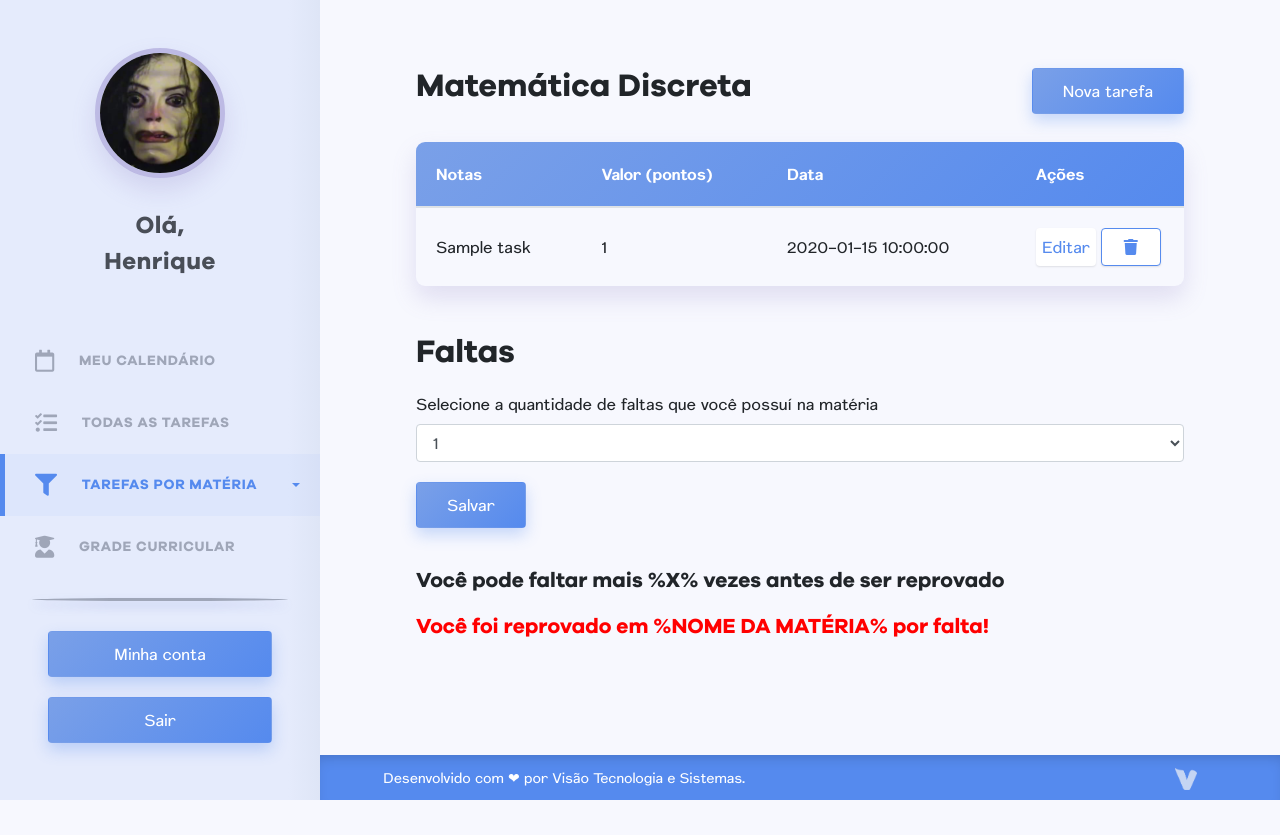
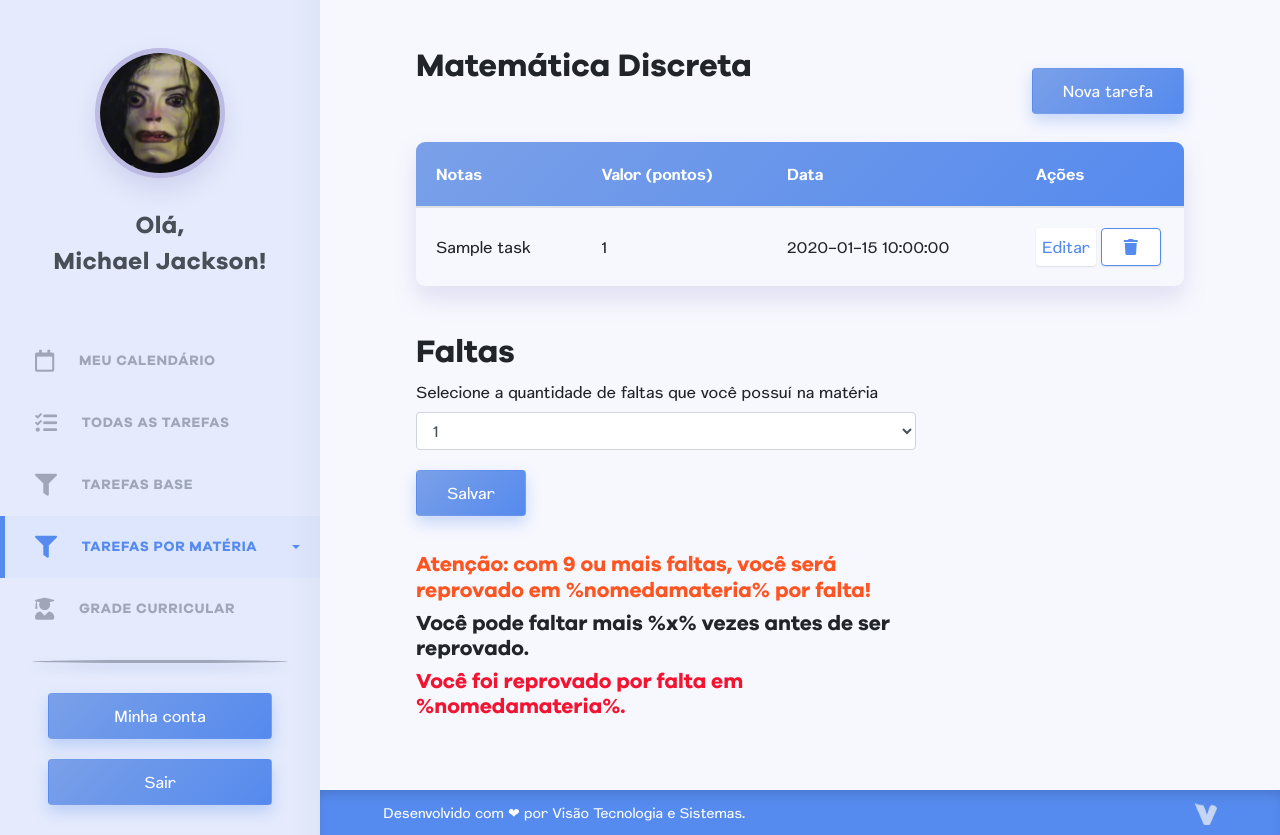
Before and after one commit to visaojr/projeto-trainee, a PHP site: page /tarefas-por-materia.php in a window 1280 px wide. Before the commit the page ends 800 px from the top, so only its background shows below. Run offline with PHP 8.4, Linux system fonts and the light colour scheme; tables that the repository leaves empty hold one stand-in row (values such as "Sample post"); some libraries are stand-ins or nearby versions.

Commit message:
Comentários sobre o codigo e modificações de layout

```diff
--- a/assets/css/style.css
+++ b/assets/css/style.css
@@ -46,7 +46,7 @@ body {
 h1, h2, h3, h4, h5, h6 {
   font-family: "Galano Grotesque", helvetica, arial, sans-serif;
   font-weight: bold;
-  margin: 20px 0;
+
 }
 
 
@@ -121,6 +121,7 @@ filter: progid:DXImageTransform.Microsoft.gradient( startColorstr='#e5ebfc', end
 #page-content-wrapper {
   min-width: 100vw;
   position: relative;
+  padding-bottom: 48px;
 }
 
 #wrapper.toggled #sidebar-wrapper {
@@ -303,11 +304,12 @@ section .table {
     border-top: none;
 }
 
-/*----------------------- Meu calendário ----------------------------*/
-#calendar {
-  max-width: 800px;
-  margin: 0 auto;
+.faltas {
+width: 100%;
+max-width: 500px;
 }
+
+
 
 /*----------------------- Novos botões de editar e excluir ----------------------------*/
  .editar-botao {
@@ -380,9 +382,3 @@ a.excluir-botao {
     width: 22px;
     opacity: 0.7;
 }
-
-.footer-left {
-    display: inline;
-    float: left;
-    width: 100%;
-}
--- a/footer.php
+++ b/footer.php
@@ -5,13 +5,13 @@
 	<div class="container-fluid">
 		<div class="row">
 			<div class="col-md-11 col-sm-11">
-				<div class="footer-left" >
+				<div class="footer-left text-center text-sm-left" >
 					<p>Desenvolvido com <span class="coracao-footer">❤</span> por <a target="_blank" href="http://www.visaojr.com.br/">Visão Tecnologia e Sistemas.</a></p>
 				</div>
 			</div>
-			<div class="col-md-1 col-sm-1">
+			<div class="col-md-1 col-sm-1 text-center text-sm-right">
 
-				<a class="text-center visao-logo-footer" href="http://www.visaojr.com.br/" title="Acessar o site da Visão" target="_blank"><img src="assets/images/visao-logo-footer.png"/></a>
+				<a class="visao-logo-footer" href="https://www.visaojr.com.br/" title="Acessar o site da Visão" target="_blank"><img src="assets/images/visao-logo-footer.png"/></a>
 
 			</div>
 		</div>
--- a/header.php
+++ b/header.php
@@ -1,7 +1,4 @@
 <?php
-
-
-
 
 use VisaoJR\Treinee\model\Task;
 use VisaoJR\Treinee\model\Matter;
@@ -21,57 +18,55 @@ $tarefa = new Task();
 <html lang="pt-br">
 
 <head>
+	<!-- Padronizações modernas para informar aos navegadores a codigicação e o tipo da página. Por exemplo, isso faz com que o browser não carregue a página como um PDF ou XML, e sim como um HTML. -->
 	<meta http-equiv="Content-Type" content="text/html; charset=UTF-8" />
-	<meta name="theme-color" content="#fb9039">
+	<!-- Adicionar uma cor tema do site para alterar a cor da barra de navegação do Chrome para Android e/ou outros aplicativos que necessitam saber a cor principal do site para fins de personalização da experiência do usuário. -->
+	<meta name="theme-color" content="#568bee">
+	<!-- Informar ao navegador como a página deve se comportar ao exibir o conteúdo da página -->
 	<meta name="viewport" content="width=device-width, initial-scale=1, shrink-to-fit=no">
-<script src='assets/fullcalendar/lib/jquery.min.js'></script>
-	<!-- Normalização de estlitos entre navegadores -->
+	<!-- Normalização de estilos entre navegadores para Boostrap -->
 	<link href="assets/css/bootstrap-reboot.css" rel="stylesheet">
-	<!-- Bootstrap CSS -->
+	<!-- Estilo padrão do Bootstrap -->
 	<link rel="stylesheet" href="https://maxcdn.bootstrapcdn.com/bootstrap/4.0.0/css/bootstrap.min.css" integrity="sha384-Gn5384xqQ1aoWXA+058RXPxPg6fy4IWvTNh0E263XmFcJlSAwiGgFAW/dAiS6JXm" crossorigin="anonymous">
-	<!-- Estilo padrão -->
+	<!-- Estilo padrão do site-->
 	<link href="assets/css/style.css" rel="stylesheet">
 	<!-- Font Awesome - Fonte com apenas ícones para se usar no sistema inteiro -->
 	<link rel="stylesheet" href="https://use.fontawesome.com/releases/v5.8.1/css/all.css" integrity="sha384-50oBUHEmvpQ+1lW4y57PTFmhCaXp0ML5d60M1M7uH2+nqUivzIebhndOJK28anvf" crossorigin="anonymous">
-
+	<!-- Estilo padrão do Full Calendar -->
 	<link href='assets/fullcalendar/fullcalendar.min.css' rel='stylesheet' />
 	<link href='assets/fullcalendar/fullcalendar.print.min.css' rel='stylesheet' media='print' />
-
-
-
-
+	<!-- Título da página que será exibido nas abas e interpretado pelos motores de busca -->
 	<title>Meu Calendário</title>
 </head>
 
 <body>
-
-
 	<div class="d-flex" id="wrapper">
 
-		<!-- Sidebar -->
+		<!-- Início da barra lateral -->
 		<div id="sidebar-wrapper">
 
+			<!-- Sessão com a imagem de perfil -->
 			<div class="mx-auto mt-5 imagem-perfil">
 				<img src="assets/images/perfil.jpg">
 			</div>
-
 			<div class="text-center my-3 sidebar-heading">Olá,
-				<br>Henrique</br>
+				<br>Michael Jackson!
 			</div>
 
+			<!-- Lista de itens do menu principal -->
 			<ul class="list-unstyled list-group">
 				<li>
 					<a href="index.php"><i class="far fa-calendar mr-4"></i>Meu Calendário</a>
 				</li>
-
-
 				<li>
 					<a href="todas-as-tarefas.php"><i class="fas fa-tasks mr-4"></i>Todas as tarefas</a>
 				</li>
-
-
+				<li>
+					<a href="tarefas-por-materia.php"><i class="fas fa-filter mr-4"></i>Tarefas BASE</a>
+				</li>
+				<!-- Ítem do menu que usa PHP para buscar as materias do banco de dados e popular as opções -->
 				<li class="active">
-					<a href="#materias_submenu" data-toggle="collapse" aria-expanded="false" class="dropdown-toggle"><i class="fas fa-filter mr-4"></i></i>Tarefas por matéria</a>
+					<a href="tarefas-por-materia.php" data-toggle="collapse" aria-expanded="false" class="dropdown-toggle"><i class="fas fa-filter mr-4"></i></i>Tarefas por matéria</a>
 					<ul class="list-unstyled collapse" id="materias_submenu">
 						<?php
 						$stmtMateria = $materia->index();
@@ -83,18 +78,14 @@ $tarefa = new Task();
 						<?php } ?>
 					</ul>
 				</li>
-
-
-
 				<li>
 					<a href="#"><i class="fas fa-user-graduate mr-4"></i>Grade curricular</a>
 				</li>
-
-
 			</ul>
 
 			<span class="sidebar-separador"></span>
 
+			<!-- Botões principais do menu -->
 			<div class="text-center informacoes-conta">
 				<button class="btn botao-sidebar">Minha conta</button>
 				<button class="btn botao-sidebar">Sair</button>
@@ -103,10 +94,10 @@ $tarefa = new Task();
 		</div>
 		<!-- /#sidebar-wrapper -->
 
-
-		<!-- Conteúdo interno no sistema -->
+		<!-- Conteúdo interno no sistema (lado direito) -->
 		<div id="page-content-wrapper">
 
+			<!-- Botão que mostra/oculta sidebar apenas es telas pequenas -->
 			<nav class="navbar navbar-expand-sm navbar-light bg-light border-bottom">
-				<button class="btn btn-primary" id="menu-toggle">Menu</button>
+				<button class="btn botao-sistema" id="menu-toggle"><i class="fas fa-bars"></i></button>
 			</nav>
--- a/index.php
+++ b/index.php
@@ -10,7 +10,7 @@ require_once 'header.php';
 
 	</div>
 
-	<div id='calendar'></div>
+	<div id='calendar' class="my-5"></div>
 
 
 
--- a/tarefas-por-materia.php
+++ b/tarefas-por-materia.php
@@ -72,6 +72,7 @@ require_once 'header.php';
 
 	<h2>Faltas</h2>
 
+	<div class="faltas">
 		<div class="form-group">
 			<label for="exampleSelect1">Selecione a quantidade de faltas que você possuí na matéria</label>
 			<select class="form-control" id="exampleSelect1">
@@ -84,13 +85,23 @@ require_once 'header.php';
 				<option>7</option>
 				<option>8</option>
 				<option>9</option>
+				<option>Mais do que 9</option>
 			</select>
 
 			<button class="btn botao-sistema" href="#">Salvar</button>
 		</div>
 
-	<h5>Você pode faltar mais %X% vezes antes de ser reprovado</h5>
-	<h5 style="font-weight: bold; color: red">Você foi reprovado em %NOME DA MATÉRIA% por falta!</h5>
+
+		<!-- A mensagem abaixo deve ser exibida com 7 ou mais faltas, como forma de aviso ao aluno. -->
+		<h5 style="color:#fe5421">Atenção: com 9 ou mais faltas, você será reprovado em %nomedamateria% por falta!</h5>
+
+		<!-- A mensagem abaixo deve ser exibida  apenas de 1 à 8 -->
+		<h5>Você pode faltar mais %x% vezes antes de ser reprovado.</h5>
+
+		<!-- A mensagem abaixo deve ser exibida de 9 ou acima -->
+		<h5 style="color:#F31431">Você foi reprovado por falta em %nomedamateria%.</h5>
+
+	</div>
 
 
 </section>
```
Lines whose indentation alone changed are shown as unchanged.
